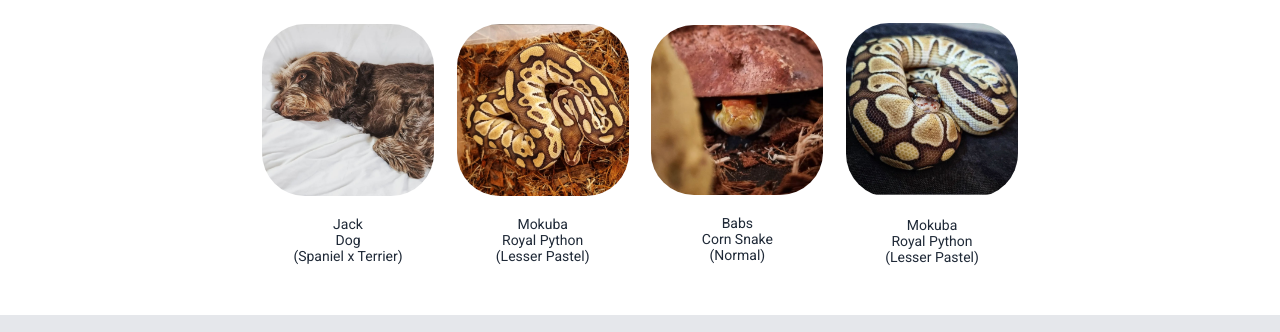
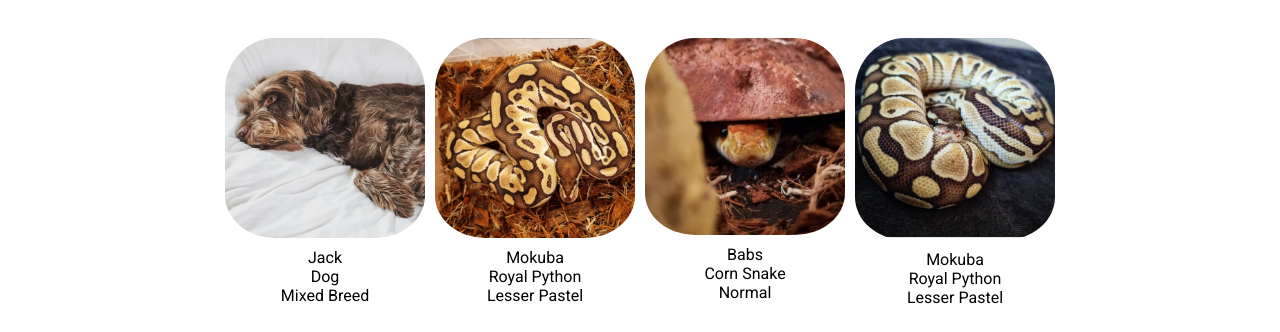
Before and after one commit to eiffert/landingpage, a plain HTML site: page index.html in a window 1280 px wide. Shown: the part 468-800 px from the top of the page. Drawn offline with Linux system fonts and the light colour scheme.

Commit message:
Fix image alignment

```diff
--- a/index.html
+++ b/index.html
@@ -54,41 +54,36 @@
     </div>
     <!--section1-->
 
-    <!--Section Two-->
+    <!--section2-->
     <div class="section2">
-        <div class="info-title">Show off your best friends!</div>
-        <div class="info-container">
-            <div class="info">
-                <img class="info-pic" src="./jackangel.png" alt="dog">
-                <div class="text">Jack
-                    <br> Dog
-                    <br> (Spaniel x Terrier)</div>
+        <div class="info-title"> Show off your best friends! </div>
+        <div class="outer">
+            <div class="col"><img src="./jackangel.png" alt="dog">
+            <span> Jack <br>
+            Dog <br>
+            Mixed Breed </span></div>
+
+            <div class="col"><img src="./snakesquare.png" alt="snake">
+            <span> Mokuba <br>
+            Royal Python <br>
+            Lesser Pastel </span>
             </div>
-            <div class="info">
-                <img class="info-pic" src="./snakesquare.png" alt="snake">
-                <div class="text">Mokuba
-                    <br> Royal Python
-                    <br> (Lesser Pastel)
-                </div>
+
+            <div class="col"><img src="./babs.png" alt="snake">
+            <span> Babs <br>
+            Corn Snake <br>
+            Normal </span>
             </div>
-            <div class="info">
-                <img class="info-pic" src="./babs.png" alt="snake">
-                <div class="text">Babs
-                    <br> Corn Snake
-                    <br> (Normal)
-                </div>
+
+            <div class="col"><img src="./snakesquare2.png" alt="snake">
+            <span> Mokuba <br>
+            Royal Python <br>
+            Lesser Pastel </span>
             </div>
-            <div class="info">
-                <img class="info-pic" src="./snakesquare2.png" alt="snake">
-                <div class="text">Mokuba
-                    <br> Royal Python
-                    <br> (Lesser Pastel)</div>
-            </div>
-        </div>
-        <!--info-container-->
-    </div>
-    <!--section2-->
+        </div> <!--outer-->
+    </div> <!--section2-->
 
+    <!--section 3-->
     <div class="section3">
         <div class="quote">
             "My dog Jack is the best.
--- a/styles.css
+++ b/styles.css
@@ -110,41 +110,34 @@ button {
     font-weight: 700;
     text-align: center;
     color: #1F2937;
-    padding-bottom: 25px;
+    padding-bottom: 20px;
+    background-color: white;
 }
 
-.info-container {
+.outer {
     display: flex;
-    align-items: center;
+    column-gap: 10px;
+    align-items: flex-start;
     justify-content: center;
-    gap: 3%;
-    width: 70%;
-    margin-right: auto;
-    margin-left: auto;
+    background-color: white;
+    padding: 20px 100px 20px 100px;
+    width: 100%;
 }
 
-.info {
+.col {
     display: flex;
-    flex-wrap: wrap;
-    justify-content: center;
-    align-items: center;
+    flex-direction: column;
+    flex-basis: 200px;
+    text-align: center;
+    padding-bottom: 25px;
     width: 25%;
-    font-size: 20px;
 }
 
-.text {
-    text-align: center;
-    font-size: 0.7em;
-    color: #1F2937;
-    padding-bottom: 10px;
-}
-
-img.info-pic {
-    border-radius: 25%;
+.col img {
     width: 100%;
     height: auto;
-    max-width: 200px;
-    margin-bottom: 20px;
+    border-radius: 25%;
+    padding-bottom: 10px;
 }
 
 .section3 {
```
